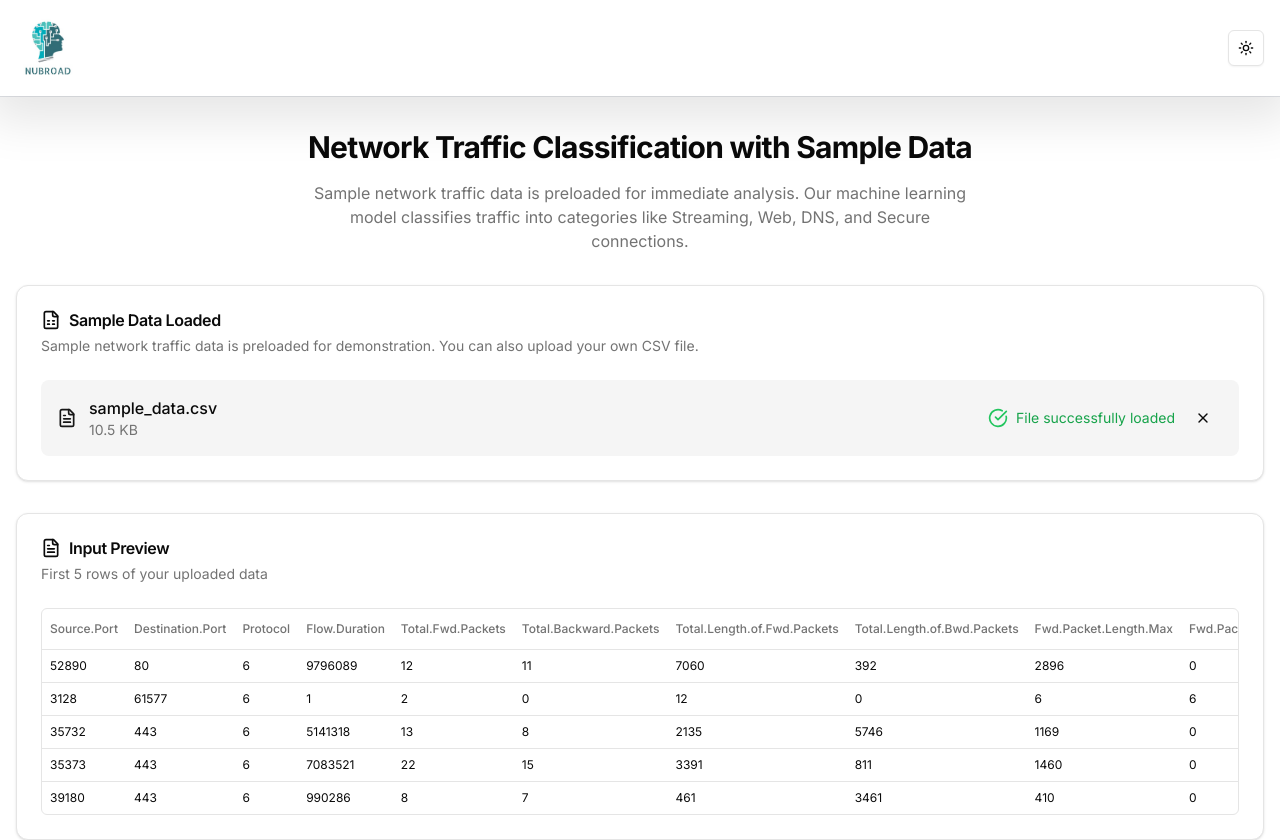
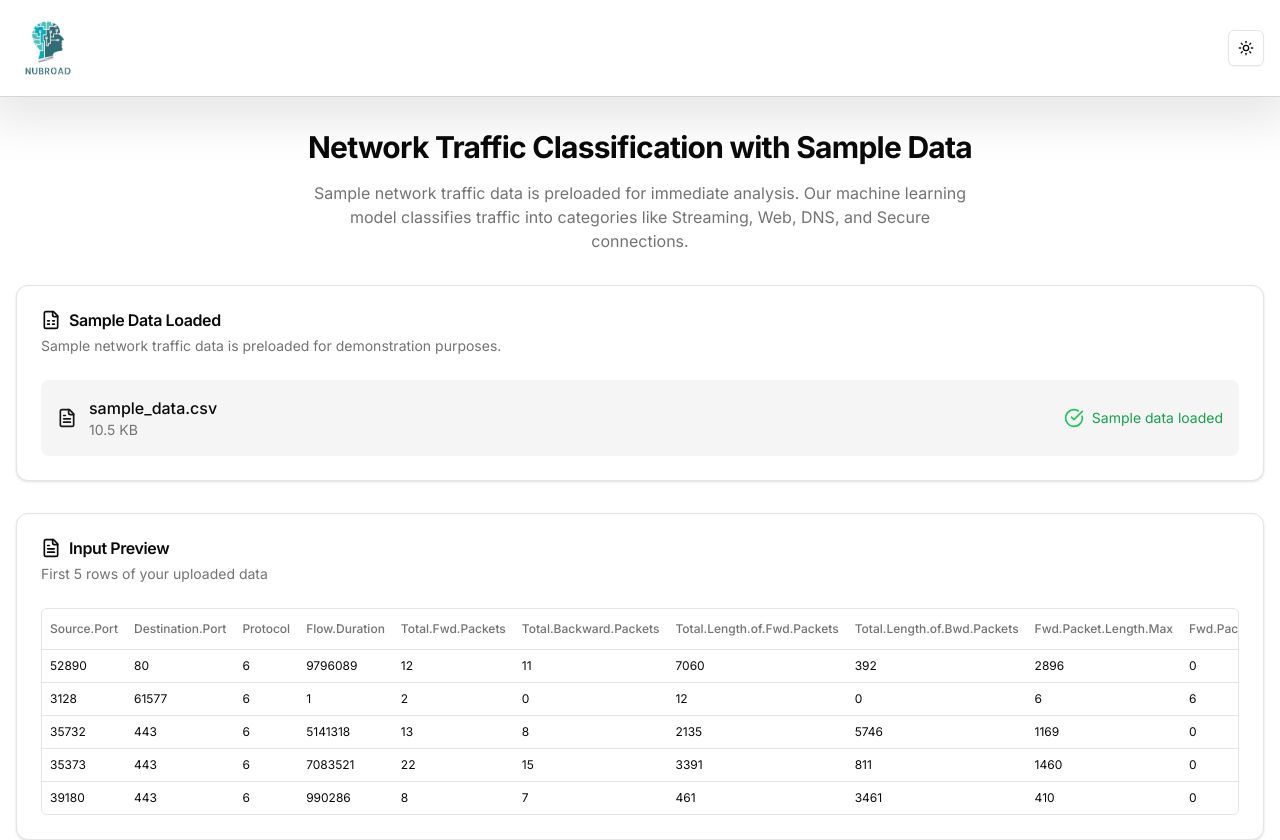
Before and after one commit to poke-key/ML-network-traffic-classifier-model, a Next.js app in the folder network-traffic-classifier-web/: page / in a window 1280 px wide. Shown: the top 840 px of the page. Built offline with nearby package versions, Linux system fonts and the light colour scheme.

Commit message:
removed 'x' button and browse file

```diff
--- a/network-traffic-classifier-web/src/app/page.tsx
+++ b/network-traffic-classifier-web/src/app/page.tsx
@@ -225,28 +225,11 @@ export default function Home() {
               Sample Data Loaded
             </CardTitle>
             <CardDescription>
-              Sample network traffic data is preloaded for demonstration. You can also upload your own CSV file.
+              Sample network traffic data is preloaded for demonstration purposes.
             </CardDescription>
           </CardHeader>
           <CardContent className="space-y-4">
-            {!file ? (
-              <div className="border-2 border-dashed border-muted-foreground/25 rounded-lg p-8 text-center">
-                <Upload className="h-12 w-12 text-muted-foreground mx-auto mb-4" />
-                <p className="text-lg font-medium mb-2">Drag and drop file here</p>
-                <p className="text-sm text-muted-foreground mb-4">Limit 200MB per file • CSV format</p>
-                <Button asChild>
-                  <label className="cursor-pointer">
-                    Browse files
-                    <input
-                      type="file"
-                      accept=".csv"
-                      onChange={handleFileUpload}
-                      className="hidden"
-                    />
-                  </label>
-                </Button>
-              </div>
-            ) : (
+            {file && (
               <div className="flex items-center justify-between p-4 bg-muted rounded-lg">
                 <div className="flex items-center space-x-3">
                   <FileText className="h-5 w-5 text-primary" />
@@ -257,10 +240,7 @@ export default function Home() {
                 </div>
                 <div className="flex items-center space-x-2">
                   <CheckCircle className="h-5 w-5 text-green-500" />
-                  <span className="text-sm text-green-600">File successfully loaded</span>
-                  <Button variant="ghost" size="sm" onClick={removeFile}>
-                    <X className="h-4 w-4" />
-                  </Button>
+                  <span className="text-sm text-green-600">Sample data loaded</span>
                 </div>
               </div>
             )}
```
